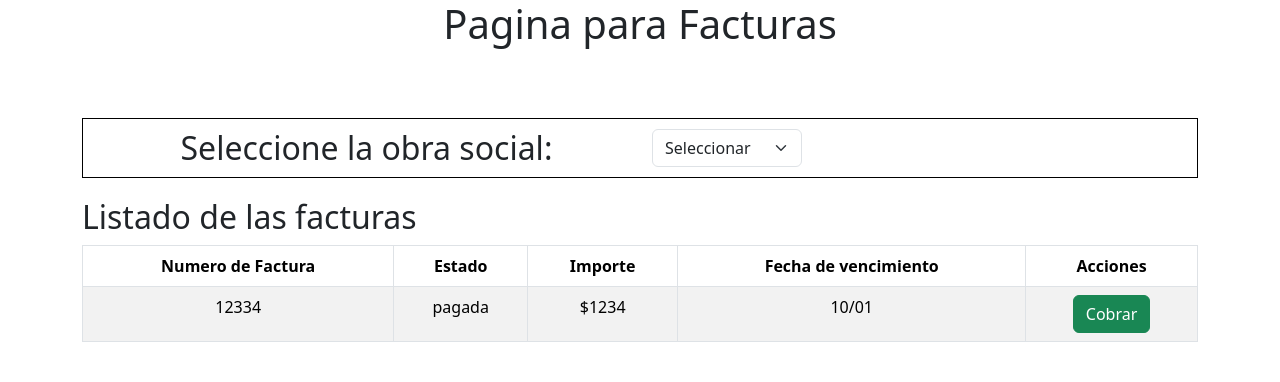
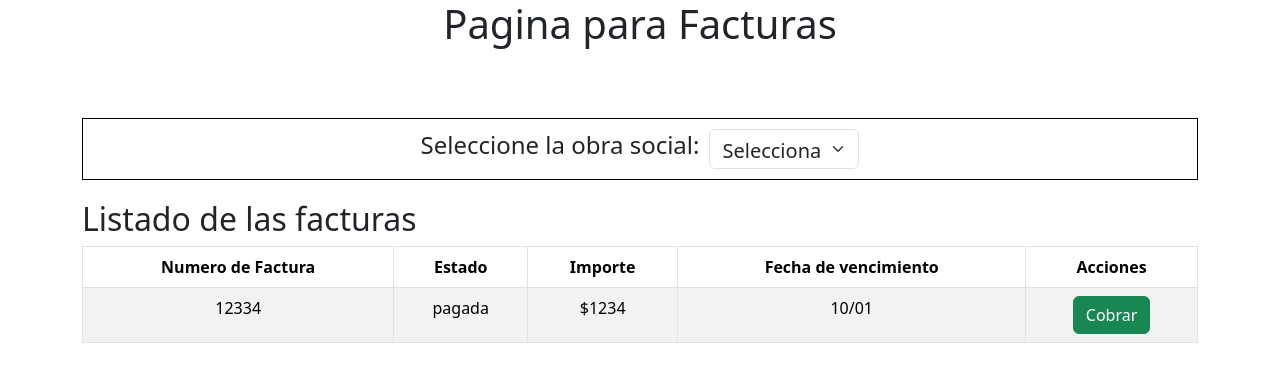
Before and after one commit to MilagrosSoberon/Informe5, a React (Create React App) app: page /Agremiacion/ListadoFacturas in a window 1280 px wide. Shown: the top 382 px of the page. Built offline with nearby package versions, Linux system fonts and the light colour scheme.

Commit message:
Centrado de listadoObraSocial

```diff
--- a/src/App.js
+++ b/src/App.js
@@ -1,4 +1,3 @@
-import logo from './logo.svg';
 import './App.css';
 import Home from "./screens/Home"
 import Factura from "./screens/Factura"
--- a/src/components/Factura/ListadoObraSocial.js
+++ b/src/components/Factura/ListadoObraSocial.js
@@ -1,38 +1,38 @@
-import React from 'react'
+import React from 'react';
 import Form from 'react-bootstrap/Form';
 import Container from 'react-bootstrap/Container';
 import Row from 'react-bootstrap/Row';
 import Col from 'react-bootstrap/Col';
 
-import '../../styles/factura.css'
+import '../../styles/factura.css';
 
 const ListadoObraSocial = () => {
     return (
-        <div className='cuadrado' >
+        <div className='cuadrado'>
             <Container>
                 <Row>
-                    <Col>
-                        <h2 sm={4} className='titulo-obrasocial'> Seleccione la obra social:</h2>
-                    </Col>
-                    <Col>
-                        <Form.Select sm={8} className="select-al-lado">
+                    <Col sm={6} className='titulo-obrasocial' style={{ display: 'flex', alignItems: 'center' }}>
+                    <h4>Seleccione la obra social:</h4>
+                        <Form.Select style={{ height: '40px', fontSize: '20px', marginLeft: '10px' }} className="select-al-lado">
                             <option>Seleccionar</option>
                             <option value="1">Pami</option>
                             <option value="2">Two</option>
                             <option value="3">Three</option>
                         </Form.Select>
                     </Col>
+
                 </Row>
             </Container>
-            {/* <h2 className='titulo-obrasocial'> Seleccione la obra social:</h2>
+        </div>
+    );
+}
+
+export default ListadoObraSocial;
+
+        {/* <h2 className='titulo-obrasocial'> Seleccione la obra social:</h2>
             <Form.Select className="select-al-lado">
                 <option>Open this select menu</option>
                 <option value="1">Pami</option>
                 <option value="2">Two</option>
                 <option value="3">Three</option>
             </Form.Select> */}
-        </div>
-    )
-}
-
-export default ListadoObraSocial
```
